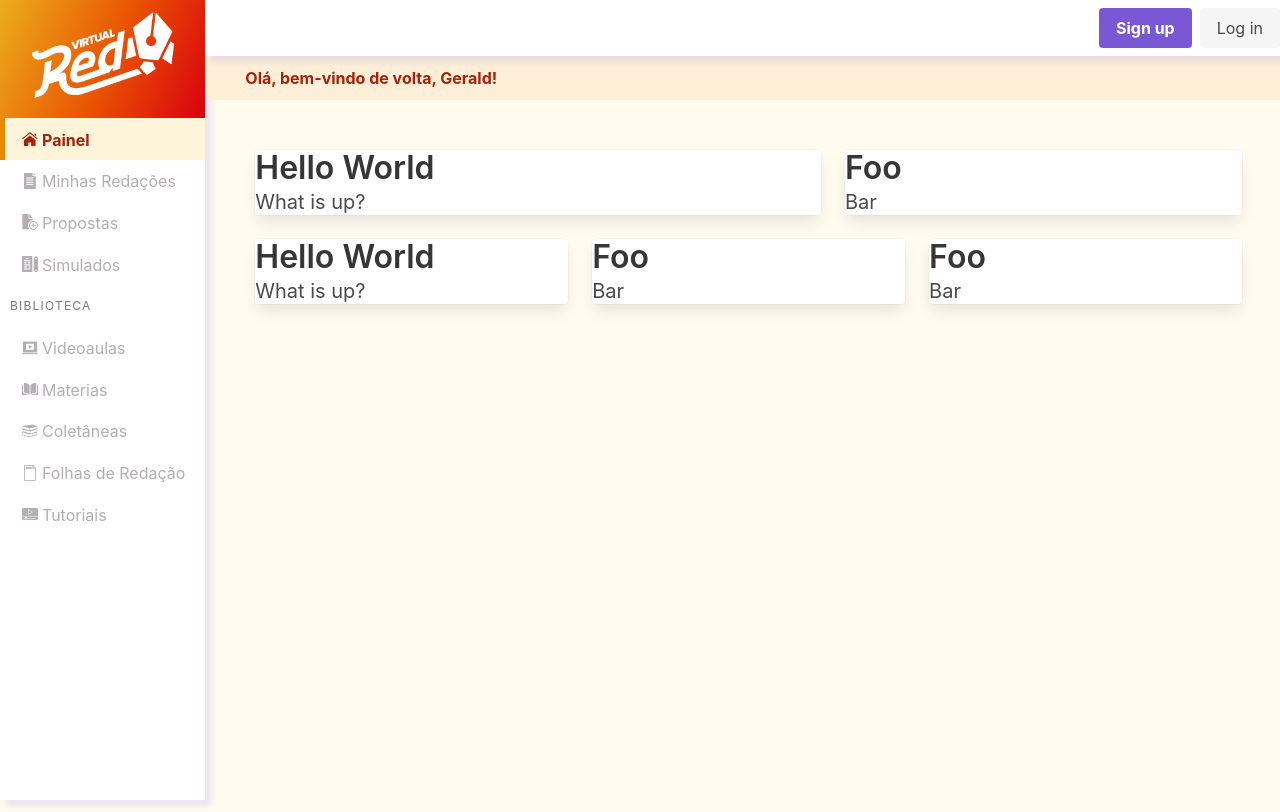
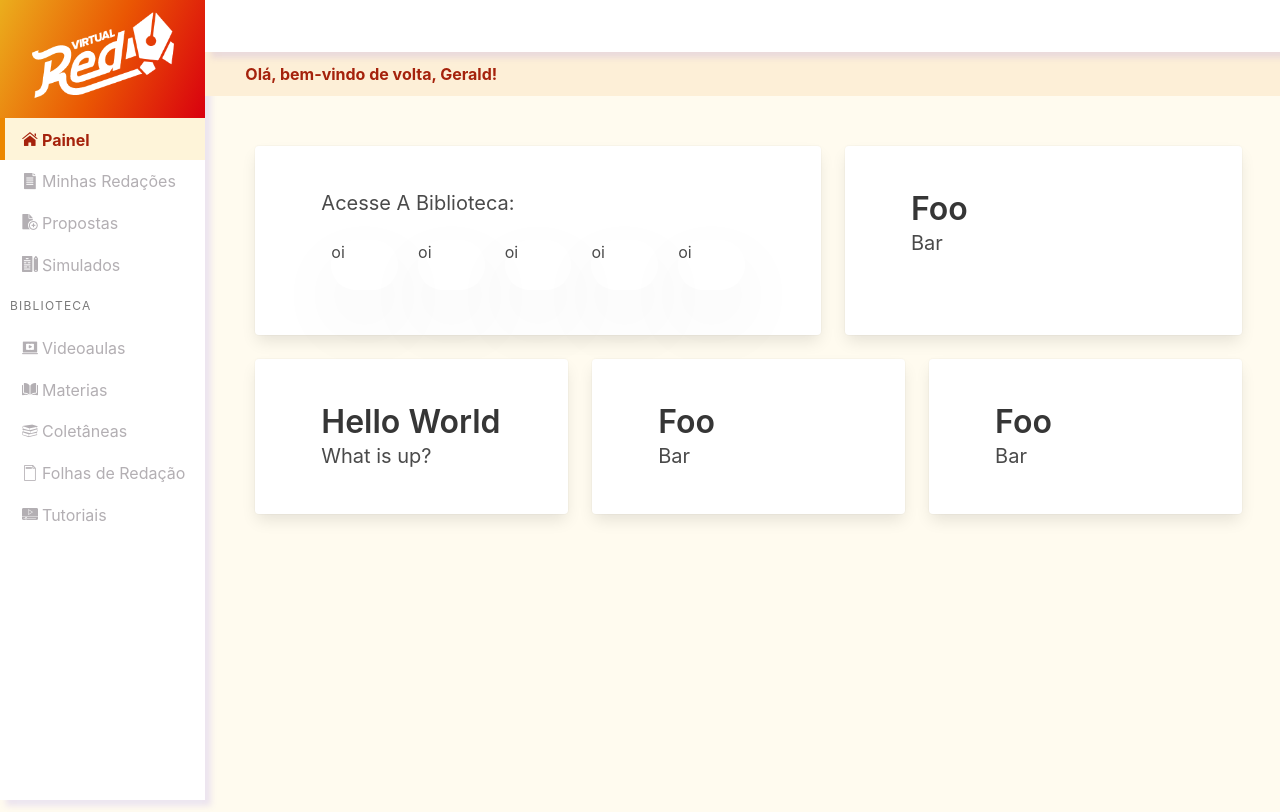
Before and after one commit to matheus-manoel/Red-Online-Challenge, a Vue app in the folder ui/: page / in a window 1280 px wide. Built offline with nearby package versions, Linux system fonts and the light colour scheme.

Commit message:
Add LibraryOption component.

```diff
--- /dev/null
+++ b/ui/src/components/LibraryOption.vue
@@ -0,0 +1,25 @@
+<template>
+    <div class="container wrapper">
+      oi
+    </div>
+</template>
+
+<script>
+export default {
+  'name': 'LibraryOption',
+}
+</script>
+
+<style scoped>
+.wrapper {
+  width: 50px;
+  height: 50px;
+  -webkit-border-radius: 25px;
+  -moz-border-radius: 25px;
+  border-radius: 25px;
+  box-shadow: 0px 30px 80px #0000000F;
+  opacity: 1;
+  border-radius: 70px;
+  margin: 0 10px;
+}
+</style>
--- a/ui/src/components/Navbar.vue
+++ b/ui/src/components/Navbar.vue
@@ -2,13 +2,7 @@
   <b-navbar>
     <template slot="end">
       <b-navbar-item tag="div">
-        <div class="buttons">
-          <a class="button is-primary">
-            <strong>Sign up</strong>
-          </a>
-          <a class="button is-light">
-            Log in
-          </a>
+        <div class="container">
         </div>
       </b-navbar-item>
     </template>
--- a/ui/src/components/StudentPanel.vue
+++ b/ui/src/components/StudentPanel.vue
@@ -7,8 +7,14 @@
     <div class="tile is-ancestor">
       <div class="tile is-parent is-7">
         <article class="tile is-child card">
-          <p class="title">Hello World</p>
-          <p class="subtitle">What is up?</p>
+          <p class="subtitle">Acesse A Biblioteca:</p>
+          <div class="library-options">
+            <LibraryOption />
+            <LibraryOption />
+            <LibraryOption />
+            <LibraryOption />
+            <LibraryOption />
+          </div>
         </article>
       </div>
       <div class="tile is-parent">
@@ -43,8 +49,13 @@
 </template>
 
 <script>
+import LibraryOption from './LibraryOption'
+
 export default {
   name: 'StudentPanel',
+  components: {
+    LibraryOption,
+  },
 }
 </script>
 
@@ -67,4 +78,13 @@ export default {
   color: #A5220C;
   font-weight: bold;
 }
+
+.card {
+  padding: 45px 66px;
+}
+
+.library-options {
+  display: flex;
+  flex-direction: row;
+}
 </style>
```
